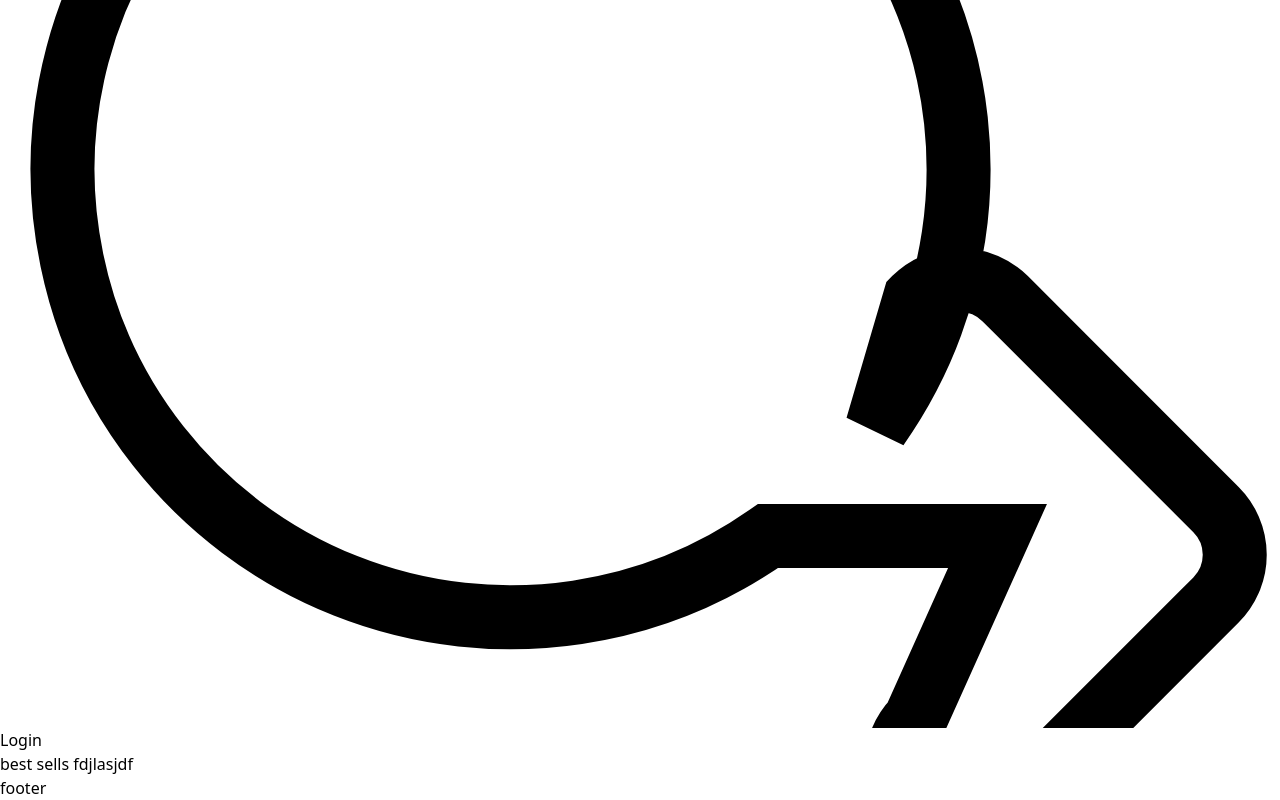
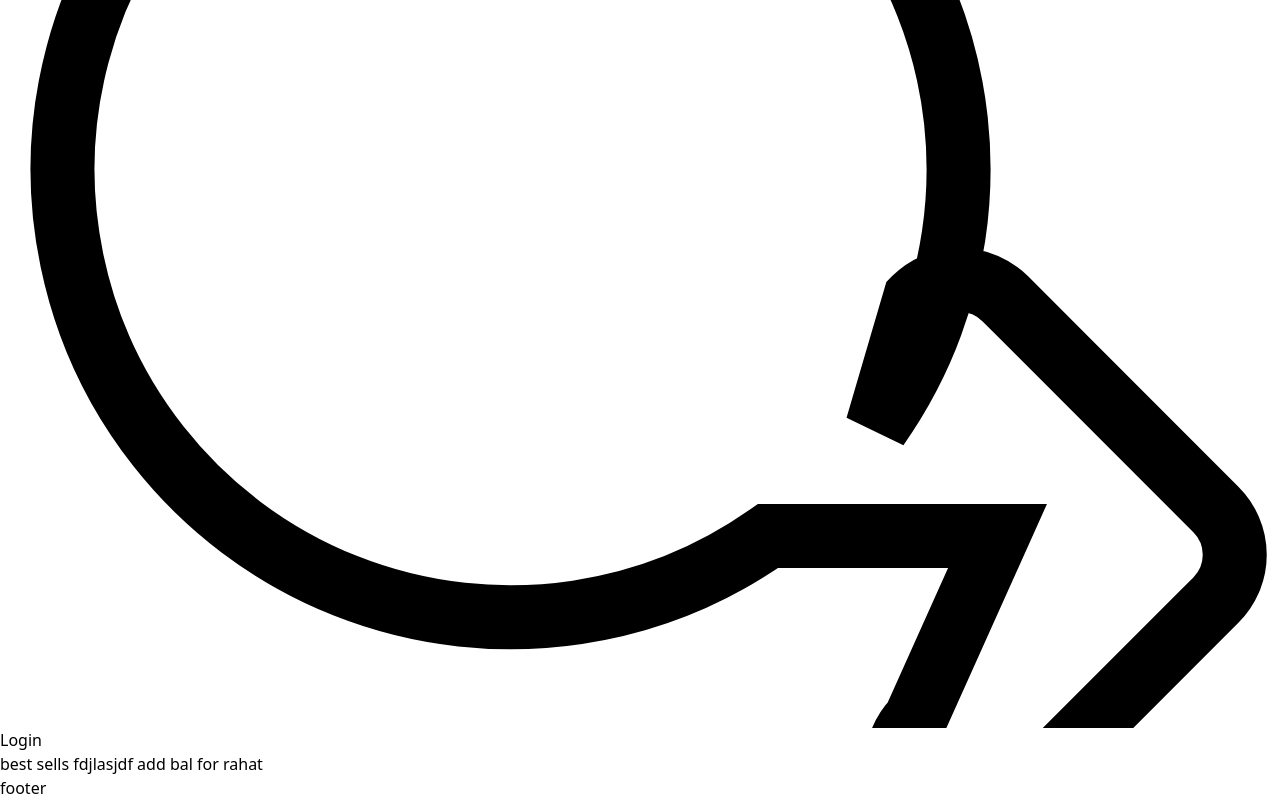
Before and after one commit to ataurwd/Ecommerch-Team, a React (Vite) app: page /bestSells in a window 1280 px wide. Shown: the part 1952-2752 px from the top of the page. Built offline with nearby package versions, Linux system fonts and the light colour scheme; no server answers.

Commit message:
ataur commit

```diff
--- a/src/pages/BestSells.jsx
+++ b/src/pages/BestSells.jsx
@@ -3,7 +3,7 @@ import React from 'react';
 const BestSells = () => {
     return (
         <div>
-            best sells fdjlasjdf
+            best sells fdjlasjdf add bal for rahat
         </div>
     );
 };
```
